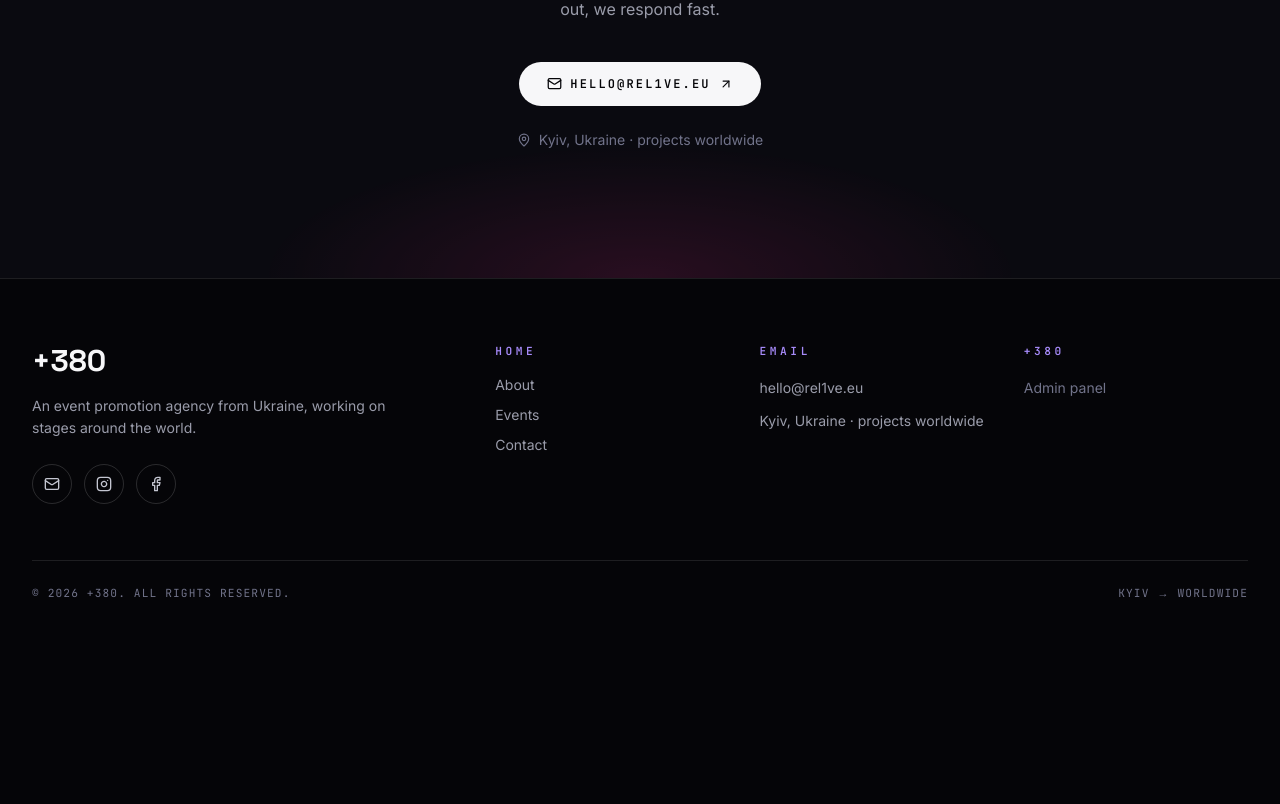
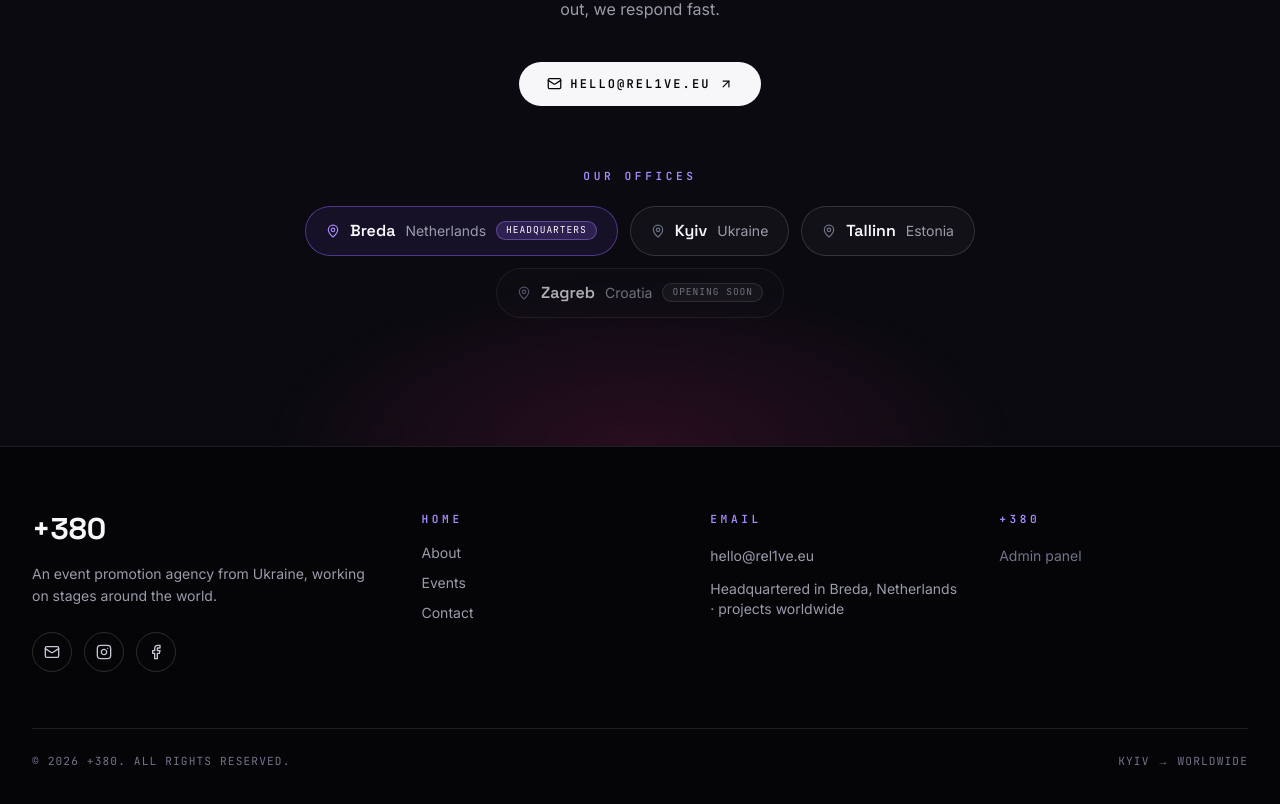
Before and after one commit to DimBirch/plus380, a Next.js app: page /en in a window 1280 px wide. Shown: the part 4174-4978 px from the top of the page. Before the commit the page ends 4840 px from the top, so only its background shows below. Built offline with nearby package versions, Linux system fonts and the light colour scheme; no server answers; the database is empty.

Commit message:
Add multi-office section (Breda HQ, Kyiv, Tallinn, Zagreb upcoming)

```diff
--- a/components/ContactSection.tsx
+++ b/components/ContactSection.tsx
@@ -23,9 +23,41 @@ export default function ContactSection({ dict }: { dict: Dictionary }) {
               <ArrowUpRight size={14} />
             </a>
           </div>
-          <div className="mt-6 flex items-center justify-center gap-2 font-body text-sm text-bone-500">
-            <MapPin size={14} />
-            {dict.contact.location}
+        </Reveal>
+
+        <Reveal delay={0.16}>
+          <div className="mt-14">
+            <span className="eyebrow">{dict.contact.officesLabel}</span>
+            <div className="mt-5 flex flex-wrap items-center justify-center gap-3">
+              {dict.contact.offices.map((office) => (
+                <div
+                  key={office.city}
+                  className={`flex items-center gap-2.5 rounded-full border px-5 py-3 backdrop-blur-sm ${
+                    office.hq
+                      ? 'border-volt-500/50 bg-volt-500/10'
+                      : office.comingSoon
+                        ? 'border-white/10 bg-white/[0.02] opacity-70'
+                        : 'border-white/15 bg-white/[0.03]'
+                  }`}
+                >
+                  <MapPin size={14} className={office.hq ? 'text-volt-400' : 'text-bone-500'} />
+                  <span className="font-display text-sm font-semibold text-bone-50 sm:text-base">
+                    {office.city}
+                  </span>
+                  <span className="font-body text-sm text-bone-400">{office.country}</span>
+                  {office.hq && (
+                    <span className="rounded-full bg-volt-500/20 px-2.5 py-0.5 font-mono text-[0.6rem] uppercase tracking-widest text-volt-300 ring-1 ring-inset ring-volt-400/40">
+                      {dict.contact.hqBadge}
+                    </span>
+                  )}
+                  {office.comingSoon && (
+                    <span className="rounded-full bg-white/5 px-2.5 py-0.5 font-mono text-[0.6rem] uppercase tracking-widest text-bone-400 ring-1 ring-inset ring-white/15">
+                      {dict.contact.comingSoonBadge}
+                    </span>
+                  )}
+                </div>
+              ))}
+            </div>
           </div>
         </Reveal>
       </div>
--- a/lib/i18n/dictionaries/en.ts
+++ b/lib/i18n/dictionaries/en.ts
@@ -108,8 +108,17 @@ const en: Dictionary = {
     heading: 'Planning an event? Let’s talk.',
     body: 'Booking, partnerships, sponsorship, technical questions — reach out, we respond fast.',
     emailLabel: 'Email',
-    locationLabel: 'Office',
-    location: 'Kyiv, Ukraine · projects worldwide',
+    locationLabel: 'Offices',
+    location: 'Headquartered in Breda, Netherlands · projects worldwide',
+    officesLabel: 'Our offices',
+    hqBadge: 'Headquarters',
+    comingSoonBadge: 'Opening soon',
+    offices: [
+      { city: 'Breda', country: 'Netherlands', hq: true },
+      { city: 'Kyiv', country: 'Ukraine' },
+      { city: 'Tallinn', country: 'Estonia' },
+      { city: 'Zagreb', country: 'Croatia', comingSoon: true },
+    ],
   },
   footer: {
     tagline: 'An event promotion agency from Ukraine, working on stages around the world.',
--- a/lib/i18n/dictionaries/uk.ts
+++ b/lib/i18n/dictionaries/uk.ts
@@ -108,8 +108,17 @@ const uk: Dictionary = {
     heading: 'Плануєте подію? Говорімо.',
     body: 'Booking, партнерства, спонсорство, технічні питання — пишіть, відповідаємо оперативно.',
     emailLabel: 'Email',
-    locationLabel: 'Офіс',
-    location: 'Київ, Україна · проєкти по всьому світу',
+    locationLabel: 'Офіси',
+    location: 'Головний офіс — Бреда, Нідерланди · проєкти по всьому світу',
+    officesLabel: 'Наші офіси',
+    hqBadge: 'Головний офіс',
+    comingSoonBadge: 'Відкривається',
+    offices: [
+      { city: 'Бреда', country: 'Нідерланди', hq: true },
+      { city: 'Київ', country: 'Україна' },
+      { city: 'Таллінн', country: 'Естонія' },
+      { city: 'Загреб', country: 'Хорватія', comingSoon: true },
+    ],
   },
   footer: {
     tagline: 'Промоутерська агенція родом з України, що працює на сценах усього світу.',
--- a/lib/i18n/dictionary-type.ts
+++ b/lib/i18n/dictionary-type.ts
@@ -70,6 +70,10 @@ export interface Dictionary {
     emailLabel: string;
     locationLabel: string;
     location: string;
+    officesLabel: string;
+    hqBadge: string;
+    comingSoonBadge: string;
+    offices: { city: string; country: string; hq?: boolean; comingSoon?: boolean }[];
   };
   footer: {
     tagline: string;
```
